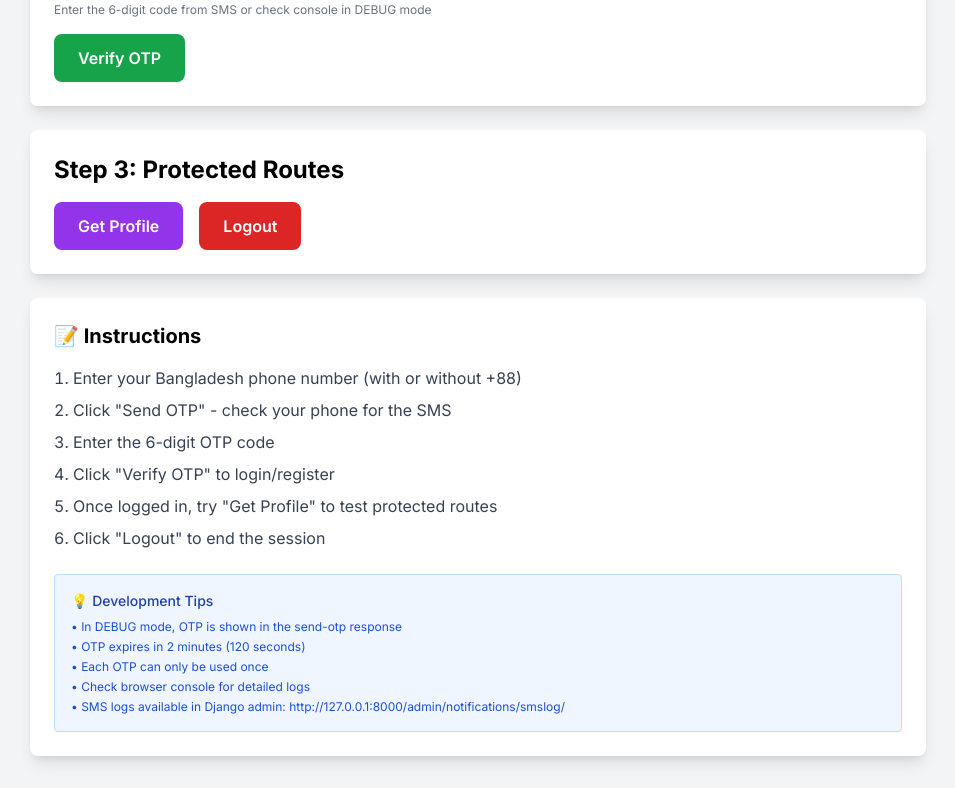
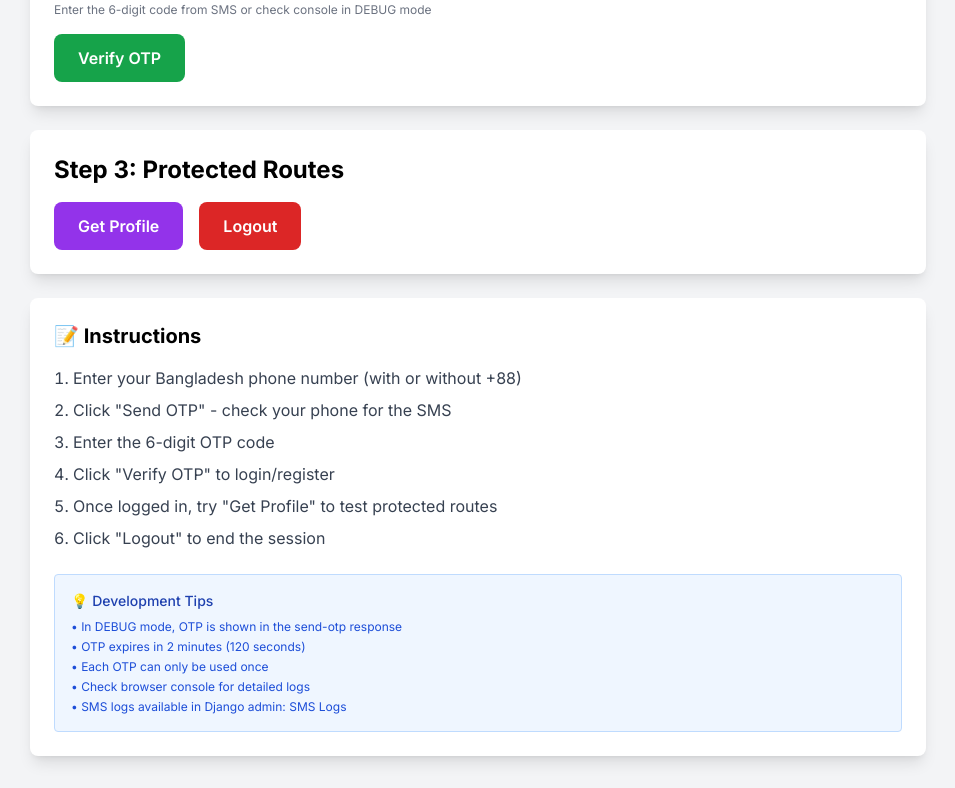
Before and after one commit to mihirKIG/Service-Hub-Frontend, a React (Vite) app: page /otp-test in a window 1280 px wide. Shown: the part 661-1449 px from the top of the page, without its empty margins (162-1117 px from the left). Built offline with nearby package versions, Linux system fonts and the light colour scheme; no server answers.

Commit message:
Fix admin URL

```diff
--- a/src/components/common/AdminLoginModal.jsx
+++ b/src/components/common/AdminLoginModal.jsx
@@ -47,7 +47,7 @@ const AdminLoginModal = ({ isOpen, onClose }) => {
 
         // Navigate to admin dashboard
         setTimeout(() => {
-          window.location.href = 'http://127.0.0.1:8000/admin/';
+          window.location.href = import.meta.env.VITE_ADMIN_URL;
         }, 500);
       } else {
         toast.error(result.error || 'Invalid admin credentials');
--- a/src/pages/auth/OTPTestPage.jsx
+++ b/src/pages/auth/OTPTestPage.jsx
@@ -240,7 +240,14 @@ const OTPTestPage = () => {
               <li>• OTP expires in 2 minutes (120 seconds)</li>
               <li>• Each OTP can only be used once</li>
               <li>• Check browser console for detailed logs</li>
-              <li>• SMS logs available in Django admin: http://127.0.0.1:8000/admin/notifications/smslog/</li>
+              <li>• SMS logs available in Django admin: {" "}
+  <a
+    href={`${import.meta.env.VITE_ADMIN_URL}notifications/smslog/`}
+    target="_blank"
+    rel="noopener noreferrer"
+  >
+    SMS Logs
+  </a></li>
             </ul>
           </div>
         </div>
```
